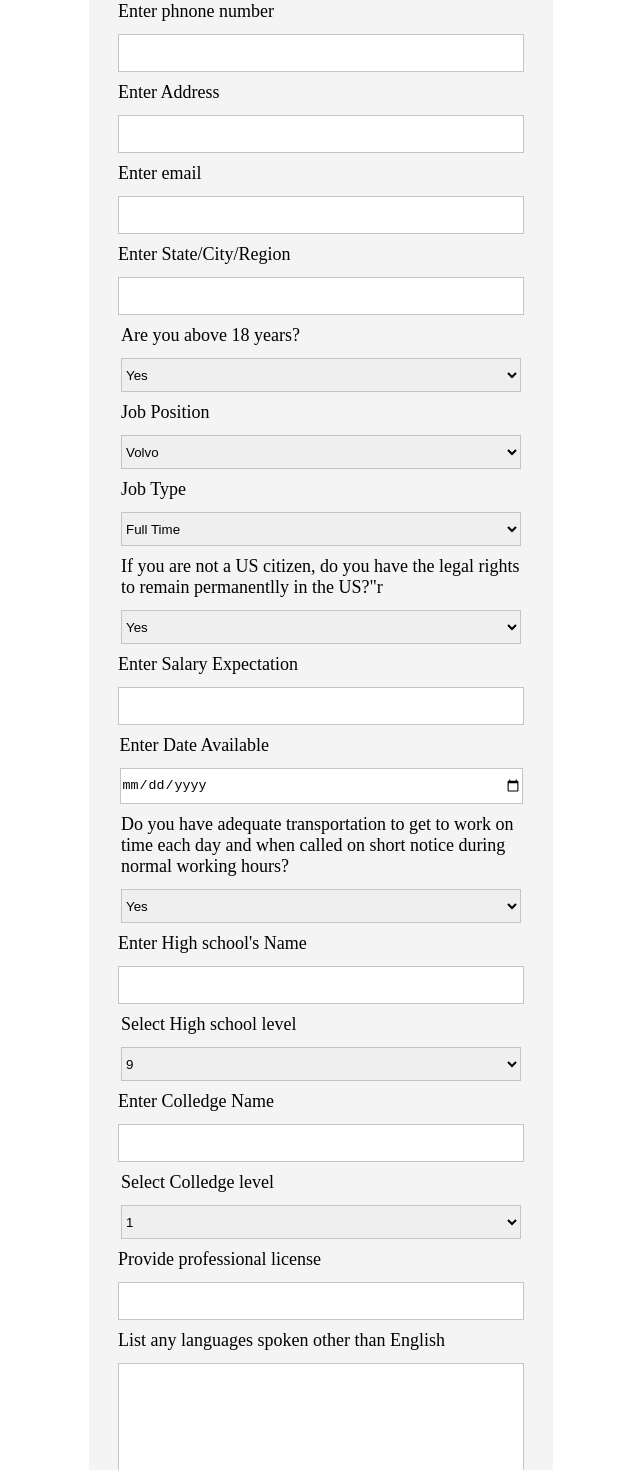
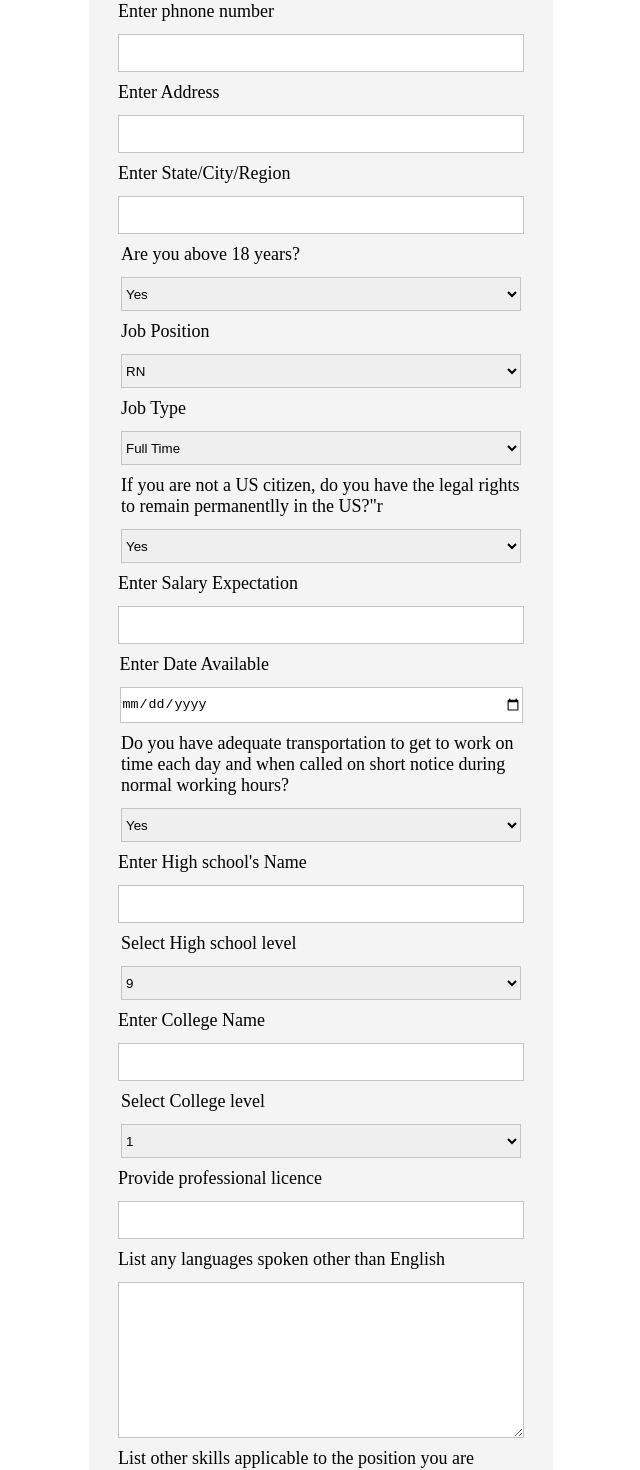
Before and after one commit to OPOKUSIAWEUGENE/joint_health_care_website4, a React (Create React App) app: page /new-application in a window 1280 px wide. Shown: the part 559-2029 px from the top of the page, without its empty margins (319-959 px from the left). Built offline with nearby package versions, Linux system fonts and the light colour scheme.

Commit message:
working on the application module

```diff
--- a/src/Layout/layout.module.css
+++ b/src/Layout/layout.module.css
@@ -780,6 +780,7 @@ color:rgb(97, 171, 183);
     display:flex;
     flex-direction: column;
        animation:   flash 600ms ease infinite alternate;
+       font-family: 'Times New Roman', Times, serif;
 
 
   }
@@ -808,23 +809,23 @@ color:rgb(97, 171, 183);
     opacity:0.8;
   }
 .carouselText1{
-  font-family: monospace;
+
     color:white;
     font-size:100px;
     font-weight:900;
     font-style:bold;
-
+    font-family: 'Times New Roman', Times, serif;
     /* font-family: Lucida Sans; */
 
 
 
 }
 .carouselText2{
-    font-family: monospace;
+
     font-size:25px;
     font-weight: 600;
     color:rgb(255, 255, 255);
-
+    font-family: 'Times New Roman', Times, serif;
 }
   .rowContent{
 
--- a/src/NewApplication/Application.js
+++ b/src/NewApplication/Application.js
@@ -52,20 +52,21 @@ export default function Application(){
       async function handleSubmit(event) {
           event.preventDefault();
 
-          alert("the")
+
           const data = new FormData(event.target);
+          console.log(data)
           const requestOptions = {
-            method: 'GET',
-            headers: { 'Content-Type': 'application/json' },
+            method: 'POST',
+            // headers: { 'Content-Type': 'application/json' },
             body: data
         };
-        const response = await fetch('https://dummyjson.com/products/1');
+        const response = await fetch(`${process.env.REACT_APP_BASE_URL}add-applicant`,requestOptions);
 
         const datas = await response.json();
         console.log(data);
        if(response.ok)
        {
-        navigate('/sent-application');
+        // navigate('/sent-application');
        }
      else{
       alert('application not sent. please try sending the application again')
@@ -94,17 +95,14 @@ export default function Application(){
               <input required id="email" name="email" type="email" />
               </div>
               <dniv className={styles.inputGroup}>
-              <label htmlFor="telephone">Enter phnone number</label>
-              <input required id="telephone" name="telephone" type="text" />
+              <label htmlFor="phone">Enter phnone number</label>
+              <input required id="phone" name="phone" type="text" />
               </dniv>
               <div className={styles.inputGroup}>
               <label htmlFor="address">Enter Address</label>
               <input required id="address" name="address" type="text" />
               </div>
-              <div className={styles.inputGroup}>
-              <label htmlFor="email">Enter email</label>
-              <input required id="email" name="email" type="email" />
-              </div>
+
               <dniv className={styles.inputGroup}>
               <label htmlFor="state_city_region">Enter State/City/Region</label>
               <input required id="state_city_region" name="state_city_region" type="text" />
@@ -112,38 +110,43 @@ export default function Application(){
               <div className={styles.inputGroup}>
               <label htmlFor="email">Are you above 18 years?</label>
               <select id="above_10yrs" name="above_10yrs" type="text" >
-              <option value="1">Yes</option>
-             <option value="0">No</option>
+              <option value="Yes">Yes</option>
+             <option value="No">No</option>
         </select>
               </div>
               <div className={styles.inputGroup}>
               <label htmlFor="position">Job Position</label>
               <select id="position" name="position" type="text" >
-              <option value="volvo">Volvo</option>
-  <option value="saab">Saab</option>
+              <option value="RN">RN</option>
+              <option value="LVN">LVN</option>
+              <option value="aide">AIDE</option>
+              <option value="HOME HEALTH AIDE">HOME HEALTH AIDE</option>
+              <option value="PT">PT</option>
+              <option value="OT">OT</option>
+              <option value="MSW">MSW</option>
 </select>
               </div>
               <div className={styles.inputGroup}>
               <label htmlFor="position">Job Type</label>
               <select id="type" name="type" type="text" >
-              <option value="full-time">Full Time</option>
-  <option value="part-time">Part Time</option>
-  <option value="weekend">weekend</option>
-  <option value="week days">week days</option>
+              <option value="Full Time">Full Time</option>
+  <option value="Part Time">Part Time</option>
+  <option value="Weekend">weekend</option>
+  <option value="Week Days">week days</option>
 </select>
               </div>
 
               <dniv className={styles.inputGroup}>
               <label htmlFor="citizen">If you are not a US citizen, do you have the legal rights to remain permanentlly in the US?"r</label>
               <select id="citizen" name="citizen" type="text" >
-              <option value="1">Yes</option>
-             <option value="0">No</option>
+              <option value="Yes">Yes</option>
+             <option value="No">No</option>
 
               </select>
               </dniv>
               <div className={styles.inputGroup}>
-              <label htmlFor="salary_enquirement">Enter Salary Expectation</label>
-              <input required id="salary_enquirement" namne="salary_enquirement" type="text" />
+              <label htmlFor="salary_expectation">Enter Salary Expectation</label>
+              <input required id="salary_expectation" namne="salary_expectation" type="number" />
               </div>
               <div className={styles.inputGroup}>
               <label htmlFor="date_available"nn>Enter Date Available</label>
@@ -152,8 +155,8 @@ export default function Application(){
               <div className={styles.inputGroup}>
               <label htmlFor="adequate_transpoertation">Do you have adequate transportation to get to  work on time each day and when called on short notice during normal working hours?</label>
               <select id="adequate_transportation" namne="adequate_transportation" type="text" >
-              <option value="1">Yes</option>
-             <option value="0">No</option>
+              <option value="Yes">Yes</option>
+             <option value="No">No</option>
 
                 </select>
               </div>
@@ -174,14 +177,14 @@ export default function Application(){
               </div>
 
               <div className={styles.inputGroup}>
-              <label htmlFor="colledge_name"nn>Enter Colledge Name</label>
-              <input required id="colledge_name" name="colledge_name" type="text" />
+              <label htmlFor="college_name"nn>Enter College Name</label>
+              <input required id="college_name" name="college_name" type="text" />
               </div>
               <div className={styles.inputGroup}>
-              <label htmlFor="colledge_level">Select Colledge level</label>
-              <select id="colledge_level" namne="colledge_level" type="text" >
+              <label htmlFor="college_level">Select College level</label>
+              <select id="college_level" namne="college_level" type="text" >
               <option value="1">1</option>
-             <option value="0">2</option>
+             <option value="2">2</option>
              <option value="3">3</option>
              <option value="4">4</option>
 
@@ -189,8 +192,8 @@ export default function Application(){
               </div>
 
               <div className={styles.inputGroup}>
-              <label htmlFor="professional_license">Provide professional license</label>
-              <input required id="professional_license" name="professional_license" type="text" />
+              <label htmlFor="professional_licence">Provide professional licence</label>
+              <input required id="professional_licence" name="professional_licence" type="text" />
               </div>
               <div className={styles.inputGroup}>
               <label htmlFor="language">List any languages spoken other than English</label>
@@ -202,7 +205,7 @@ export default function Application(){
               </div>
 
               <div className={styles.inputGroup}>
-              <label htmlFor="skills">Upload CV (pdf)</label>
+              <label htmlFor="cv">Upload CV (pdf)</label>
               <input required id="cv" name="cv" type="file" accept="application/pdf"/>
               </div>
               <div className={styles.inputGroup}>
```
